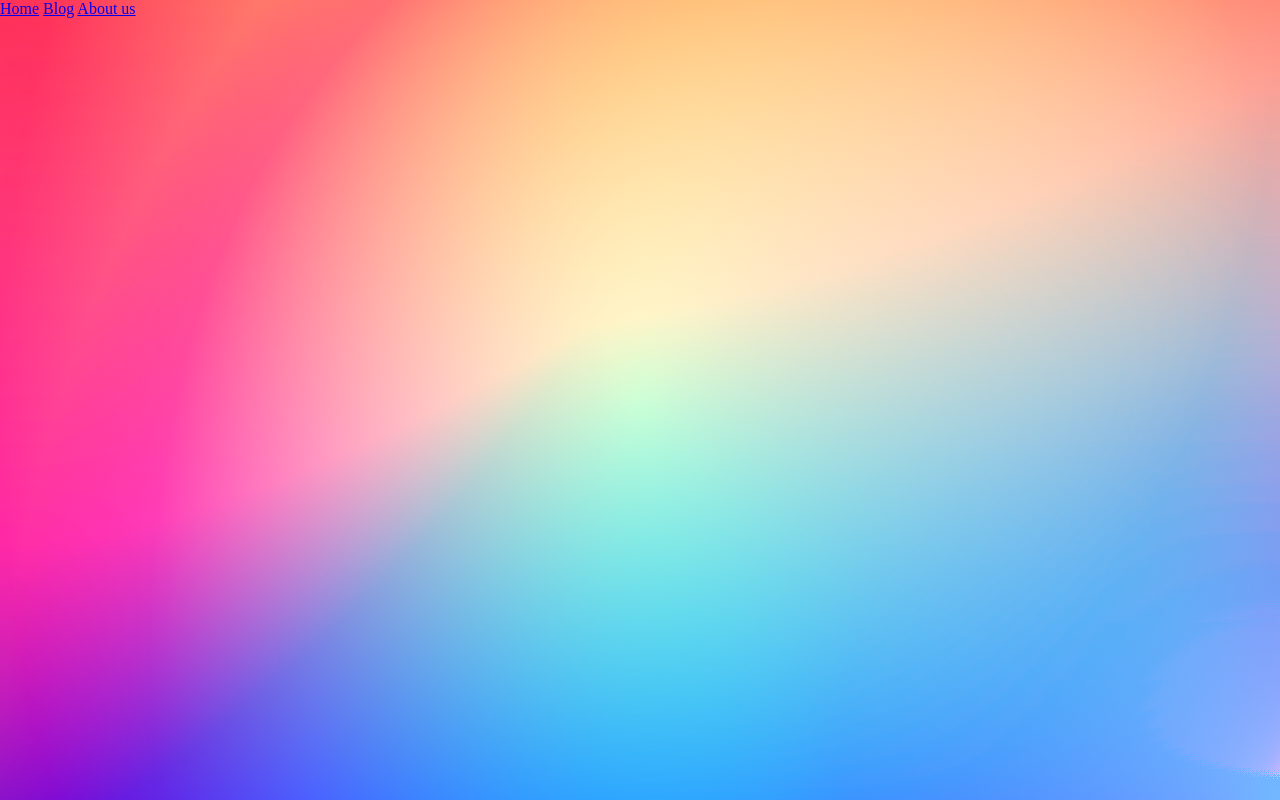
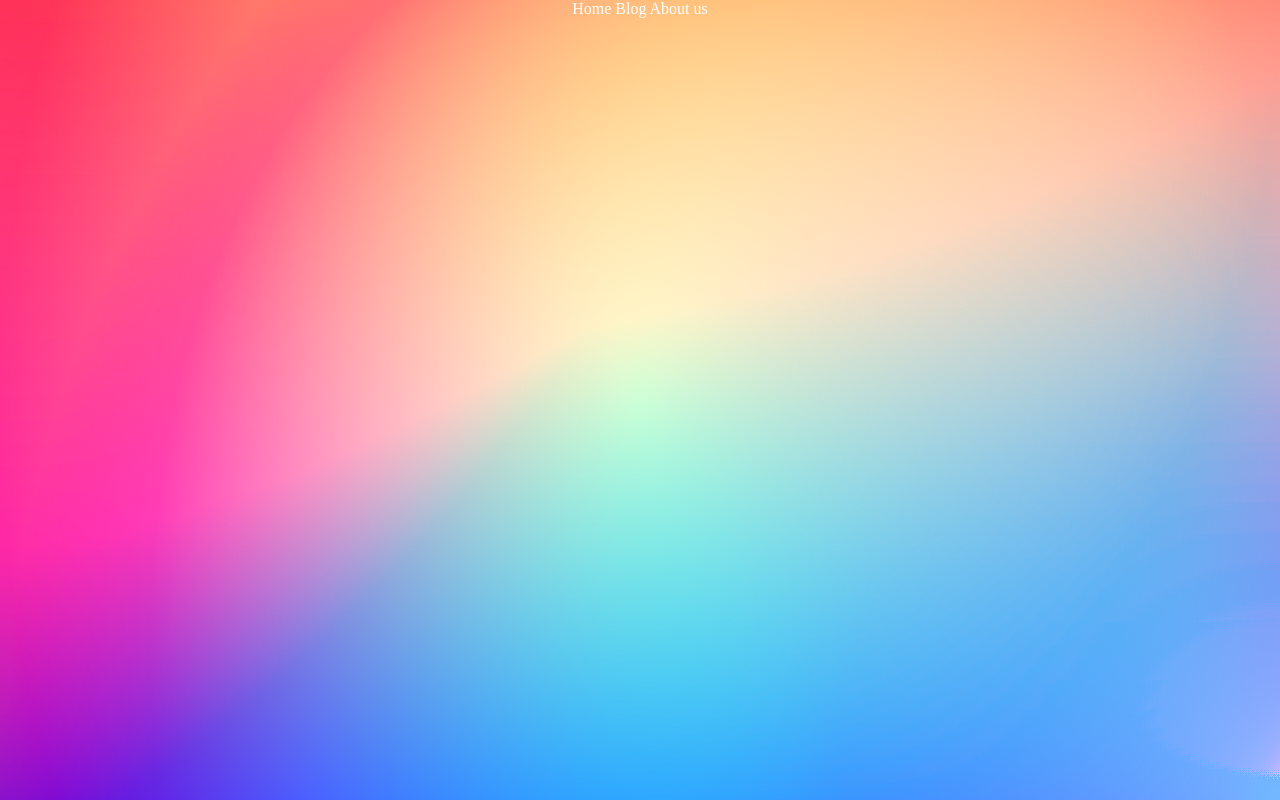
Before and after one commit to MahdiSadeghi26/Tokyo, a plain HTML site: page index.html in a window 1280 px wide. Drawn offline with Linux system fonts and the light colour scheme.

Commit message:
nav div and nav-item class changed!
nav division display and nav-item have some changes!

```diff
--- a/style/style.css
+++ b/style/style.css
@@ -4,6 +4,7 @@
   margin: 0;
   box-sizing: border-box;
 }
+/* >>> body section <<< */
 body {
   background: radial-gradient(50% 123.47% at 50% 50%, #00ff94 0%, #720059 100%),
     linear-gradient(121.28deg, #669600 0%, #ff0000 100%),
@@ -14,3 +15,13 @@ body {
   background-repeat: no-repeat;
   background-attachment:fixed;
 }
+/*>>> nav bar section <<<*/
+.navbar-container{
+    display: flex;
+    justify-content: center;
+}
+/*>>>nav a tag  section */
+.nav-item{
+text-decoration: none;
+color: white;
+}
```
